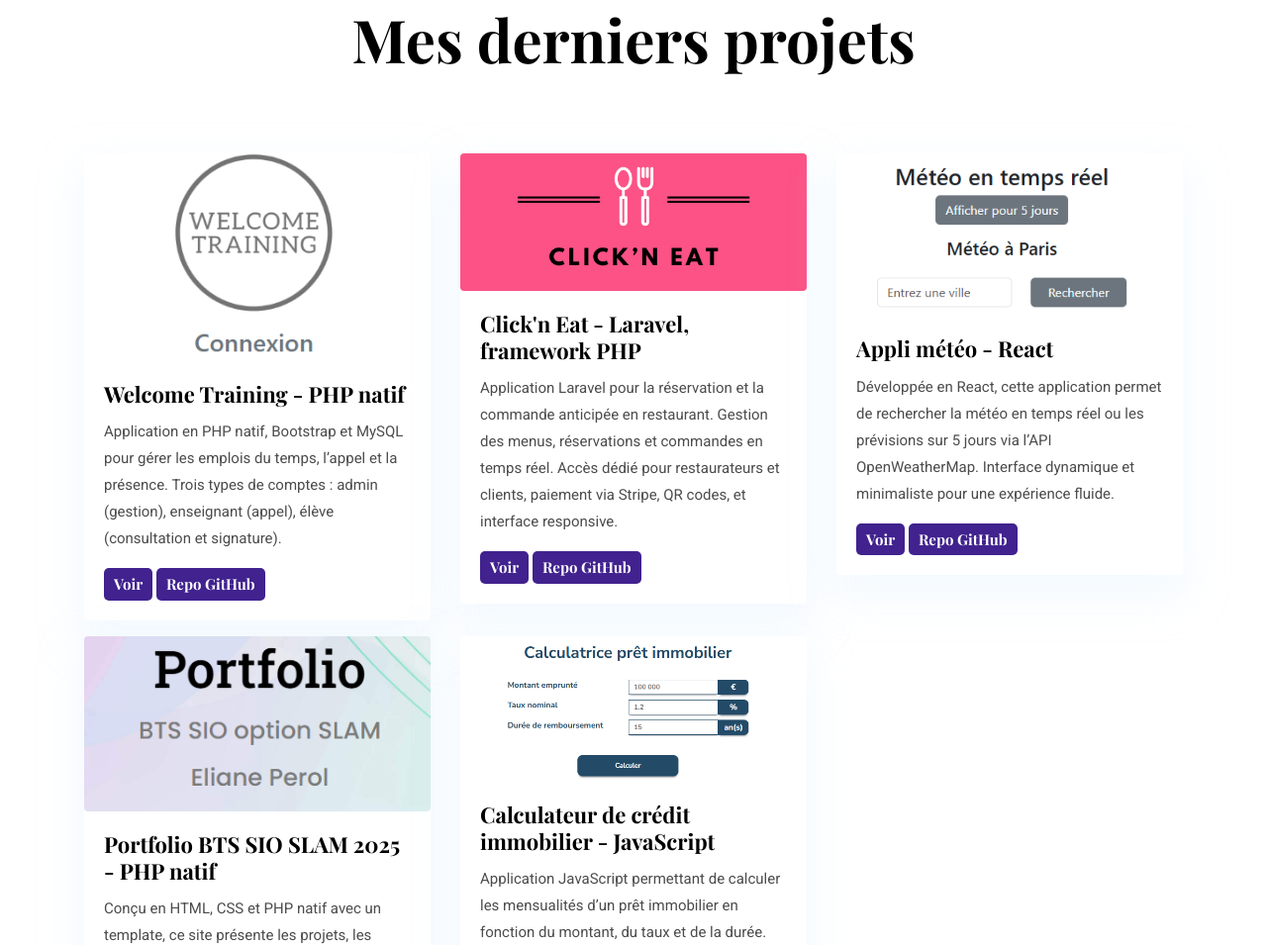
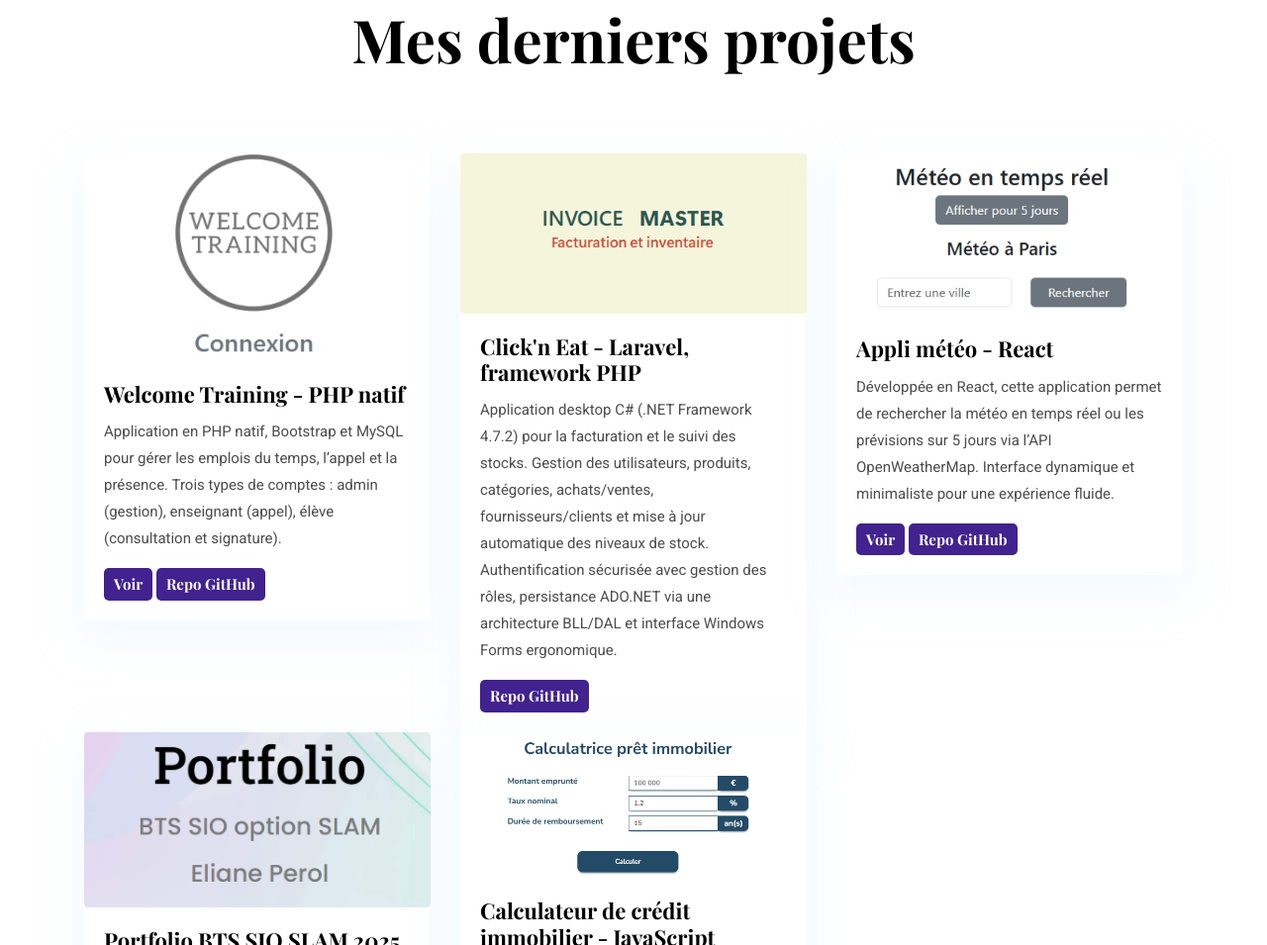
Before and after one commit to ElianePerol/elianeperol.com, a plain HTML site: page index.html in a window 1280 px wide. Shown: the part 961-1916 px from the top of the page at 99% size. Drawn offline with nearby package versions, Linux system fonts and the light colour scheme.

Commit message:
project added

```diff
--- a/index.html
+++ b/index.html
@@ -138,23 +138,22 @@
           </article>
         </div>
         <!-- welcome training -->
-        <!-- click'n eat -->
+        <!-- invoice master -->
         <div class="col-lg-4 col-sm-6 mb-4 mb-lg-0">
           <article class="card shadow">
-            <a href="https://clickneat.elianeperol.com/" target="_blank">
-              <img class="rounded card-img-top" src="images/clickneat.png" alt="Click'n Eat app"></a>
+            <a href="https://github.com/ElianePerol/InvoiceMaster" target="_blank">
+              <img class="rounded card-img-top" src="images/invoicemaster.png" alt="Click'n Eat app"></a>
             <div class="card-body">
-              <h4 class="card-title"><a class="text-dark" href="https://clickneat.elianeperol.com/" target="_blank">Click'n Eat - Laravel, framework PHP</a>
+              <h4 class="card-title"><a class="text-dark" href="https://github.com/ElianePerol/InvoiceMaster" target="_blank">Click'n Eat - Laravel, framework PHP</a>
               </h4>
-              <p class="cars-text">Application Laravel pour la réservation et la commande anticipée en restaurant. Gestion des
-                menus, réservations et commandes en temps réel. Accès dédié pour restaurateurs et clients, paiement via Stripe,
-                QR codes, et interface responsive.</p>
-              <a href="https://clickneat.elianeperol.com/" target="_blank" class="btn btn-xs btn-primary">Voir</a>
-              <a href="https://github.com/ElianePerol/Click.n.Eat" target="_blank" class="btn btn-xs btn-primary">Repo GitHub</a>
+              <p class="cars-text">Application desktop C# (.NET Framework 4.7.2) pour la facturation et le suivi des stocks. Gestion des utilisateurs, produits,
+                catégories, achats/ventes, fournisseurs/clients et mise à jour automatique des niveaux de stock. Authentification sécurisée avec gestion des rôles,
+                persistance ADO.NET via une architecture BLL/DAL et interface Windows Forms ergonomique.</p>
+              <a href="https://github.com/ElianePerol/InvoiceMaster" target="_blank" class="btn btn-xs btn-primary">Repo GitHub</a>
             </div>
           </article>
         </div>
-        <!-- clin'n eat -->
+        <!-- invoice master -->
         <!-- react weather app -->
         <div class="col-lg-4 col-sm-6 mb-4 mb-lg-0">
           <article class="card shadow">
```
Also changed, not shown: images/invoicemaster.png (added).
